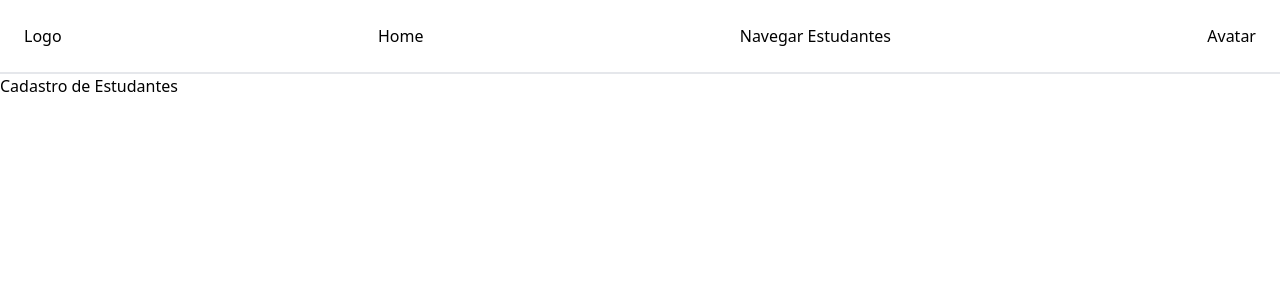
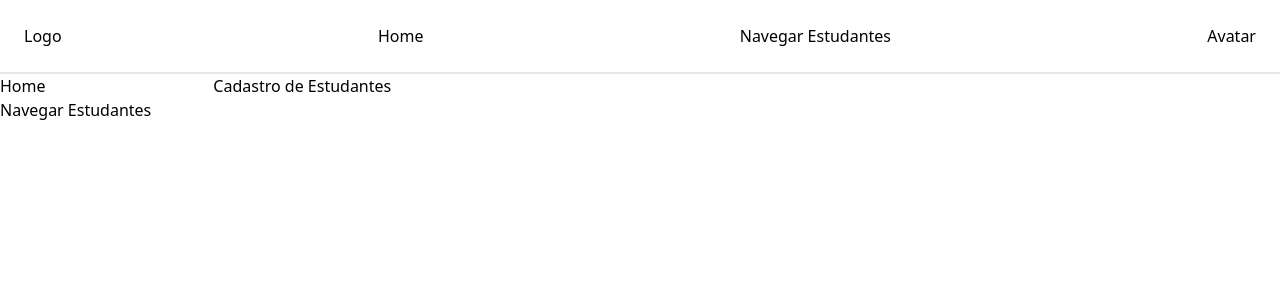
Before and after one commit to lehgithub/school20241, a Next.js app: page /admin/studant in a window 1280 px wide. Shown: the top 300 px of the page. Built offline with nearby package versions, Linux system fonts and the light colour scheme.

Commit message:
fix: Aside

```diff
--- /dev/null
+++ b/app/admin/components/Aside.tsx
@@ -0,0 +1,11 @@
+
+export default function Aside(){
+    return(
+        <div className="flex flex-col size-1/6">
+
+            <a href="/admin">Home</a>
+            <a href="/admin/studant">Navegar Estudantes</a>
+
+        </div>
+    )
+}
--- a/app/admin/layout.tsx
+++ b/app/admin/layout.tsx
@@ -1,3 +1,4 @@
+import Aside from "./components/Aside";
 import NavBar from "./components/NavBar";
 
 export default function AdminLayout({
@@ -8,9 +9,13 @@ export default function AdminLayout({
     return (
       <html lang="en">
         <body className="">
-            <div>
+            <div >
               <NavBar/>
+              <div className="flex">
+              <Aside/>
                {children}
+              </div>
+
             </div>
         </body>
       </html>
```
